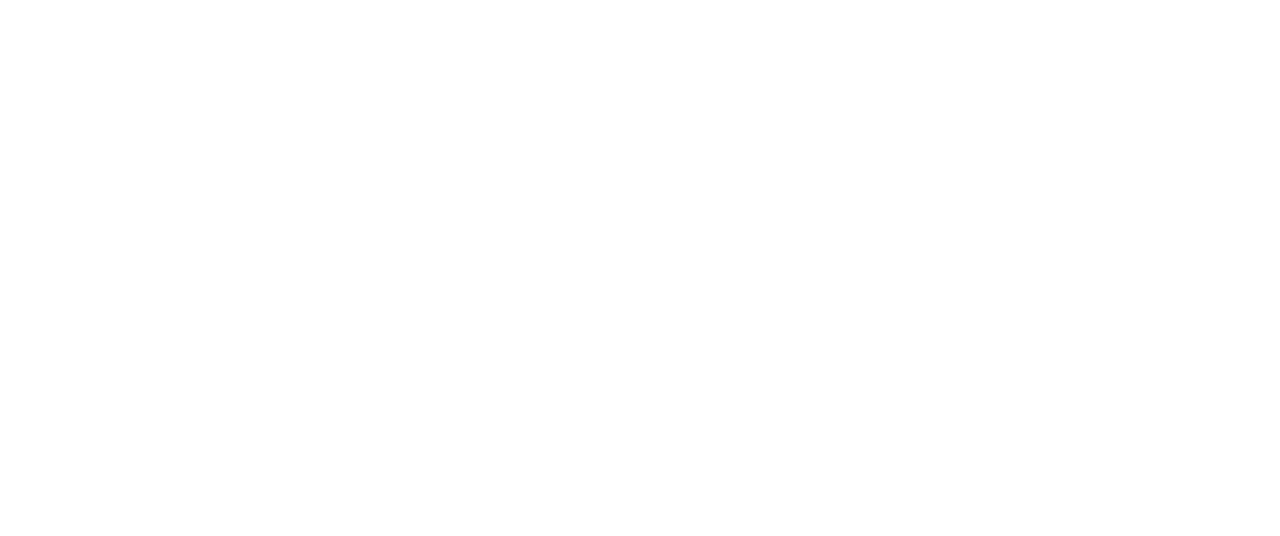
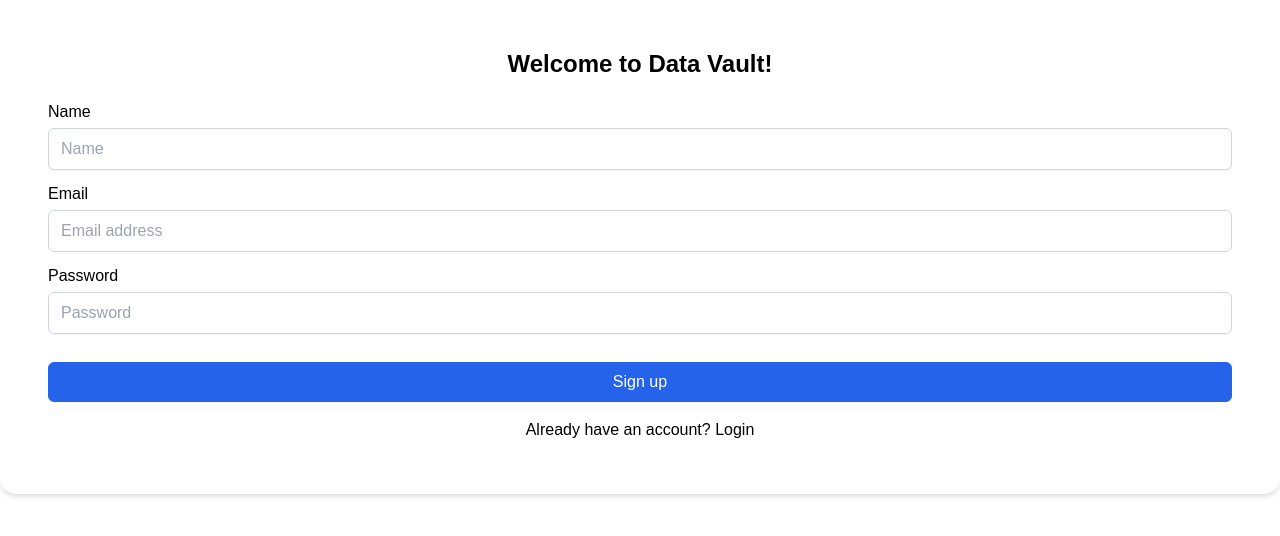
Before and after one commit to MurtazaKafka/Pragma, a React (Create React App) app in the folder frontend/: page /register in a window 1280 px wide. Before the commit this address had no page. Shown: the top 536 px of the page. Built offline with nearby package versions, Linux system fonts and the light colour scheme; a web font is replaced by a local one.

Commit message:
fe: login and register components and routes

```diff
--- a/frontend/package.json
+++ b/frontend/package.json
@@ -7,6 +7,7 @@
     "@testing-library/react": "^13.4.0",
     "@testing-library/user-event": "^13.5.0",
     "autoprefixer": "^10.4.20",
+    "js-cookie": "^3.0.5",
     "papaparse": "^5.4.1",
     "postcss": "^8.4.47",
     "react": "^18.3.1",
--- a/frontend/src/App.js
+++ b/frontend/src/App.js
@@ -2,6 +2,8 @@ import './App.css';
 import { BrowserRouter as Router, Route, Routes } from "react-router-dom";
 import Landing from "./Landing";
 import About from "./About";
+import Login from "./components/Login/Login";
+import Register from "./components/Login/Register";
 
 
 function App() {
@@ -9,6 +11,8 @@ function App() {
       <div>
       <Router>
           <Routes>
+              <Route path="/login" element={<Login />} />
+              <Route path="/register" element={<Register />} />
               <Route path="/" element={<Landing />} />
               <Route path="/about" element={<About />} />
           </Routes>
--- /dev/null
+++ b/frontend/src/components/Login/Login.jsx
@@ -0,0 +1,108 @@
+// Login.js
+import React, {useState} from 'react';
+import {useNavigate} from "react-router-dom";
+import Cookies from 'js-cookie';
+
+const Login = () => {
+    const LOGIN_URL = 'http://localhost:3001/login';
+    const [formData, setFormData] = useState({
+        name: '',
+        email: '',
+        password: ''
+    });
+    const [error, setError] = useState('');
+    const [success, setSuccess] = useState('');
+    const navigate = useNavigate();
+
+    const handleChange = (e) => {
+        const {name, value} = e.target;
+        setFormData({
+            ...formData,
+            [name]: value
+        });
+    };
+
+    const handleSubmit = async (e) => {
+        e.preventDefault();
+        try {
+            const response = await fetch(LOGIN_URL, {
+                method: 'POST',
+                headers: {
+                    'Content-Type': 'application/json',
+                },
+                body: JSON.stringify(formData),
+                credentials: 'include', // Include cookies in the request
+            });
+
+            const data = await response.json();
+
+            if (response.ok) {
+                Cookies.set('token', data.token, { expires: 1 });
+                setSuccess(data.message);
+                setError('');
+                navigate('/');
+            } else {
+                setError(data.message);
+                setSuccess('');
+            }
+        } catch (error) {
+            setError('An error occurred. Please try again.');
+            setSuccess('');
+        }
+    };
+
+    const handleToggle = () => {
+        navigate('/register');
+    }
+
+    return (
+        <form
+            noValidate
+            className="flex w-full flex-col justify-center space-y-5 bg-white px-12 py-12 w-[25rem] rounded-2xl shadow-md"
+        >
+            <h1 className="text-2xl font-bold text-center">Welcome to Data Vault!</h1>
+
+            <div className="flex flex-col justify-center gap-3">
+                <label>
+                    <div className="mb-1">Email</div>
+                    <input
+                        type="email"
+                        name="email"
+                        placeholder="Email address"
+                        onChange={handleChange}
+                        value={formData.email}
+                        required
+                        className="shadow-sm rounded-md w-full px-3 py-2 border border-gray-300 focus:outline-none focus:ring-indigo-500 focus:border-indigo-500"
+                    />
+                </label>
+                    <div className="">
+                    <div className="mb-1">Password</div>
+                    <input
+                    type="password"
+                    name="password"
+                    placeholder="Password"
+                    value={formData.password}
+                onChange={handleChange}
+                required
+                className="shadow-sm rounded-md mb-2 w-full px-3 py-2 border border-gray-300 focus:outline-none focus:ring-indigo-500 focus:border-indigo-500"
+            />
+            </div>
+                    </div>
+
+            <div className="flex flex-col">
+
+                <button onClick={handleSubmit} className="border mb-4 border-blue-600 bg-blue-600 rounded-md h-10 text-white">
+                    Login
+                </button>
+                <button onClick={handleToggle}
+                        className="text-center mb-1 text-md hover:text-blue-600 hover:underline">
+                    New to Data Vault? Sign up
+                </button>
+
+            </div>
+        </form>
+
+    );
+};
+
+export default Login;
--- /dev/null
+++ b/frontend/src/components/Login/Register.jsx
@@ -0,0 +1,116 @@
+// Login.js
+import React, {useState} from 'react';
+import {useNavigate} from "react-router-dom";
+
+const Register = () => {
+    const REGISTER_URL = 'http://localhost:3001/register';
+    const [formData, setFormData] = useState({
+        name: '',
+        email: '',
+        password: ''
+    });
+    const [newUser, setNewUser] = useState(false);
+    const [error, setError] = useState('');
+    const [success, setSuccess] = useState('');
+
+    const handleChange = (e) => {
+        const {name, value} = e.target;
+        setFormData({
+            ...formData,
+            [name]: value
+        });
+    };
+
+    const handleSubmit = async (e) => {
+        e.preventDefault();
+        try {
+            const response = await fetch(REGISTER_URL, {
+                method: 'POST',
+                headers: {
+                    'Content-Type': 'application/json',
+                },
+                body: JSON.stringify(formData),
+                credentials: 'include', // Include cookies in the request
+            });
+
+            const data = await response.json();
+
+            if (response.ok) {
+                setSuccess(data.message);
+                setError('');
+                navigate('/login');
+            } else {
+                setError(data.message);
+                setSuccess('');
+            }
+        } catch (error) {
+            setError('An error occurred. Please try again.');
+            setSuccess('');
+        }
+    };
+
+    const navigate = useNavigate();
+
+    return (
+        <form
+            noValidate
+            className="flex w-full flex-col justify-center space-y-5 bg-white px-12 py-12 w-[25rem] rounded-2xl shadow-md"
+        >
+            <h1 className="text-2xl font-bold text-center">Welcome to Data Vault!</h1>
+            <div className="flex flex-col justify-center gap-3">
+                <label>
+                    <div className="mb-1">Name</div>
+                    <input
+                        type="text"
+                        name="name"
+                        placeholder="Name"
+                        onChange={handleChange}
+                        value={formData.name}
+                        required
+                        className="shadow-sm rounded-md w-full px-3 py-2 border border-gray-300 focus:outline-none focus:ring-indigo-500 focus:border-indigo-500"
+                    />
+                </label>
+                <label>
+                    <div className="mb-1">Email</div>
+                    <input
+                        type="email"
+                        name="email"
+                        placeholder="Email address"
+                        onChange={handleChange}
+                        value={formData.email}
+                        required
+                        className="hadow-sm rounded-md w-full px-3 py-2 border border-gray-300 focus:outline-none focus:ring-indigo-500 focus:border-indigo-500"
+
+                    />
+                </label>
+                <div className="">
+                    <div className="mb-1">Password</div>
+                    <input
+                        type="password"
+                        name="password"
+                        placeholder="Password"
+                        value={formData.password}
+                        onChange={handleChange}
+                        required
+                        className="shadow-sm rounded-md mb-2 w-full px-3 py-2 border border-gray-300 focus:outline-none focus:ring-indigo-500 focus:border-indigo-500"
+                    />
+                </div>
+            </div>
+
+            <div className="flex flex-col">
+
+                <button onClick={handleSubmit} className="border mb-4 border-blue-600 bg-blue-600 rounded-md h-10 text-white">
+                    Sign up
+                </button>
+                <button onClick={() => navigate('/login')}
+                        className="text-center mb-1 text-md hover:text-blue-600 hover:underline">
+                    Already have an account? Login
+                </button>
+
+            </div>
+        </form>
+
+    );
+};
+
+export default Register;
```
Also changed, not shown: 1 other file (tests, documents, lock files or other folders).
